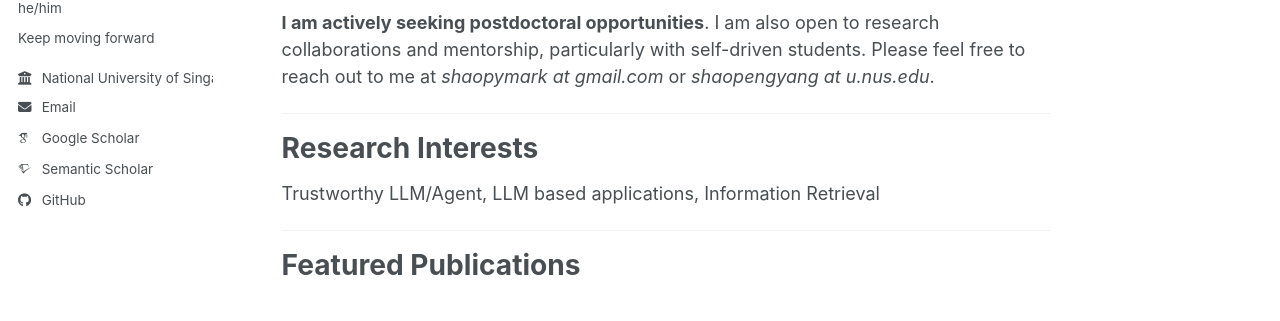
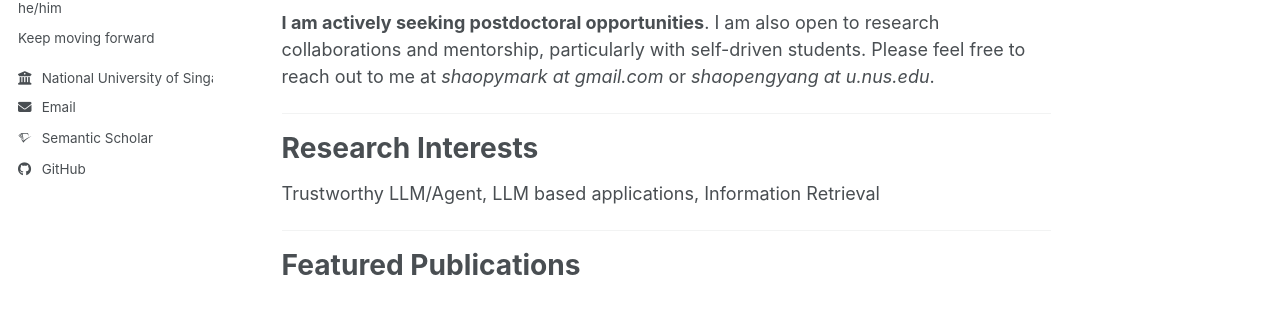
Before and after one commit to ShaoPengyang/ShaoPengyang.github.io, a Jekyll site: the page built from _pages/about.md, in a window 1280 px wide. Shown: the part 318-639 px from the top of the page. Built offline with Jekyll 4.4.1, drawn with Linux system fonts in a browser that asks for light colours; some web fonts are replaced; a script bundle is joined from its source files by our own code; library files that are not in the unit come from our copies.

Commit message:
Update _config.yml

```diff
--- a/_config.yml
+++ b/_config.yml
@@ -34,7 +34,7 @@ author:
 
   # Academic websites
   arxiv            : # URL - Update with the correct link to your profile
-  googlescholar    : "https://scholar.google.com/citations?user=kqODdxgAAAAJ"
+  googlescholar    : # "https://scholar.google.com/citations?user=kqODdxgAAAAJ"
   inspire-hep      : # URL
   impactstory      : # URL
   semantic         : "https://www.semanticscholar.org/author/Pengyang-Shao/2386014645?utm_content=AuthorProfile&utm_source=alert_email&utm_campaign=AlertEmails_DAILY&utm_term=AuthorCitation&utm_medium=69208600"
```
